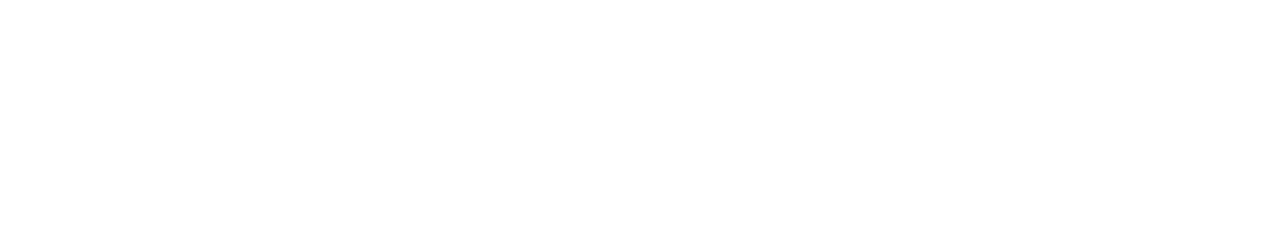
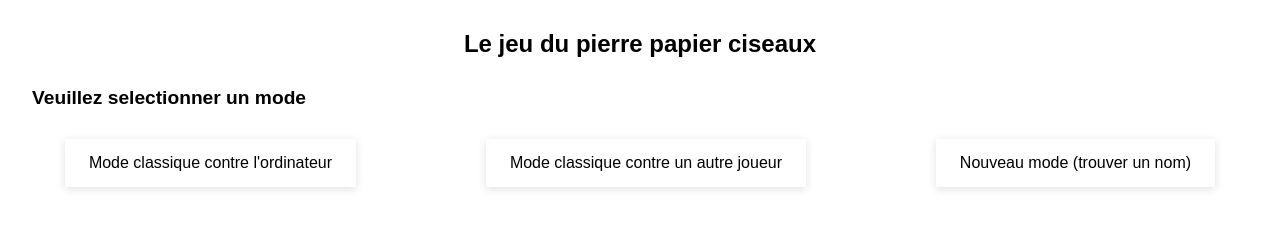
Before and after one commit to bipblop555/chifumi, a plain HTML site: page pages/index.html in a window 1280 px wide. Drawn offline with Linux system fonts and the light colour scheme.

Commit message:
ajout page selection mode

```diff
--- a/pages/index.html
+++ b/pages/index.html
@@ -5,10 +5,25 @@
     <meta http-equiv="X-UA-Compatible" content="IE=edge">
     <meta name="viewport" content="width=device-width, initial-scale=1.0">
     <title>Pierre Papier Ciseaux</title>
+    <link rel="stylesheet" href="../style/reset.css">
     <link rel="stylesheet" href="../style/main.css">
 </head>
 <body>
+    <h1>Le jeu du pierre papier ciseaux</h1>
 
+    <h2>Veuillez selectionner un mode</h2>
+
+    <div class="wrapper-flex">
+        <div class="wrapper-choice">
+            <a class="choice" href="classic.html">Mode classique contre l'ordinateur</a>
+        </div>
+        <div class="wrapper-choice">
+            <a class="choice">Mode classique contre un autre joueur</a>
+        </div>
+        <div class="wrapper-choice">
+            <a class="choice">Nouveau mode (trouver un nom)</a>
+        </div>
+    </div>
 </body>
 
 </html>
--- a/style/main.css
+++ b/style/main.css
@@ -0,0 +1,33 @@
+h1, h2, h3, h4, h5, h6, p, blockquote, span, a{
+    font-family: 'Arial';
+}
+h1 {
+    font-weight: 700;
+    font-size: 1.5rem;
+    text-align: center;
+    margin: 2rem;
+}
+h2 {
+    font-weight: 600;
+    font-size: 1.2rem;
+    margin: .5rem 2rem;
+}
+.wrapper-flex {
+    display: flex;
+    flex-wrap: wrap;
+    justify-content: space-around;
+    align-items: center;
+    margin: 2rem 0;
+}
+.wrapper-choice {
+    box-shadow: rgba(99, 99, 99, 0.2) 0px 2px 8px 0px;
+    padding: 1rem 1.5rem;
+}
+.wrapper-choice:hover{
+    cursor: pointer;
+    box-shadow: rgba(0, 0, 0, 0.12) 0px 1px 3px, rgba(0, 0, 0, 0.24) 0px 1px 2px;
+}
+a.choice {
+    color: black;
+    text-decoration: none;
+}
--- /dev/null
+++ b/style/reset.css
@@ -0,0 +1,43 @@
+html, body, div, span, applet, object, iframe,
+h1, h2, h3, h4, h5, h6, p, blockquote, pre,
+a, abbr, acronym, address, big, cite, code,
+del, dfn, em, img, ins, kbd, q, s, samp,
+small, strike, strong, sub, sup, tt, var,
+b, u, i, center,
+dl, dt, dd, ol, ul, li,
+fieldset, form, label, legend,
+table, caption, tbody, tfoot, thead, tr, th, td,
+article, aside, canvas, details, embed,
+figure, figcaption, footer, header, hgroup,
+menu, nav, output, ruby, section, summary,
+time, mark, audio, video {
+	margin: 0;
+	padding: 0;
+	border: 0;
+	font-size: 100%;
+	font: inherit;
+	vertical-align: baseline;
+}
+/* HTML5 display-role reset for older browsers */
+article, aside, details, figcaption, figure,
+footer, header, hgroup, menu, nav, section {
+	display: block;
+}
+body {
+	line-height: 1;
+}
+ol, ul {
+	list-style: none;
+}
+blockquote, q {
+	quotes: none;
+}
+blockquote:before, blockquote:after,
+q:before, q:after {
+	content: '';
+	content: none;
+}
+table {
+	border-collapse: collapse;
+	border-spacing: 0;
+}
```
